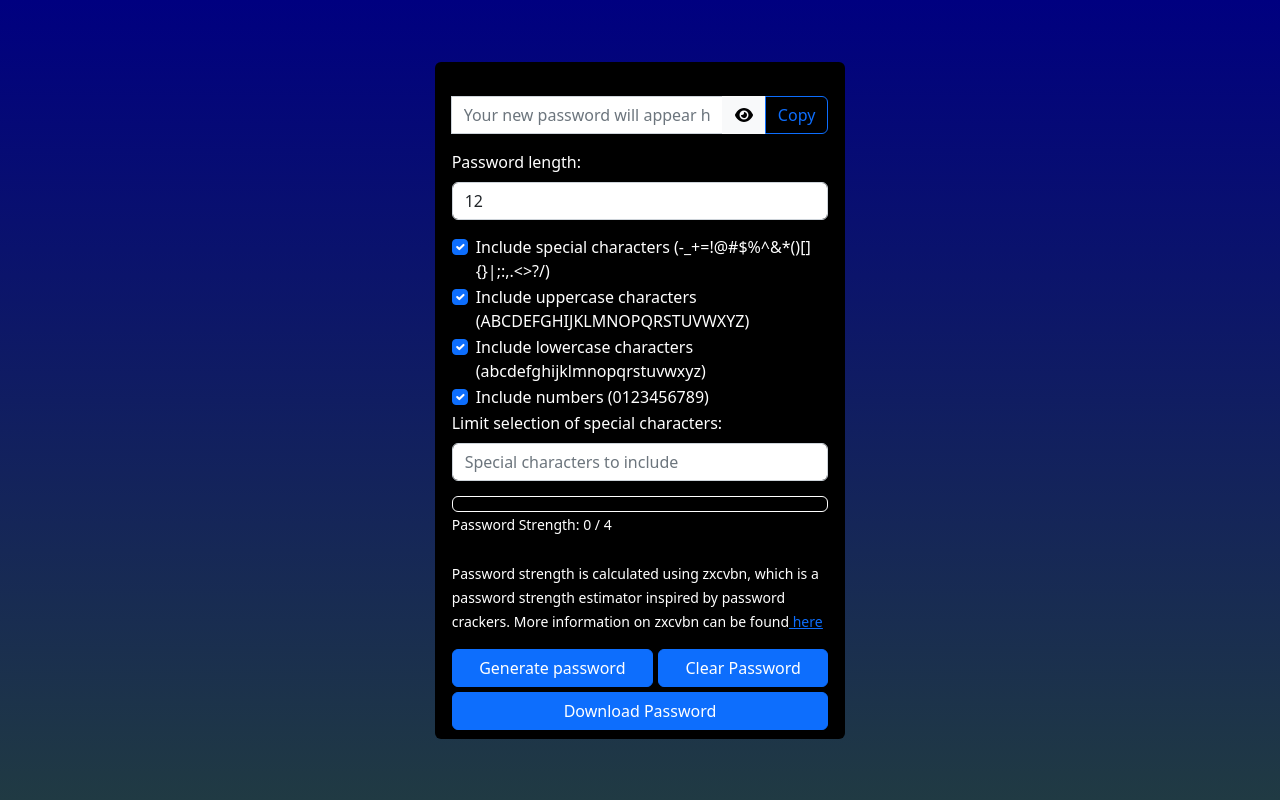
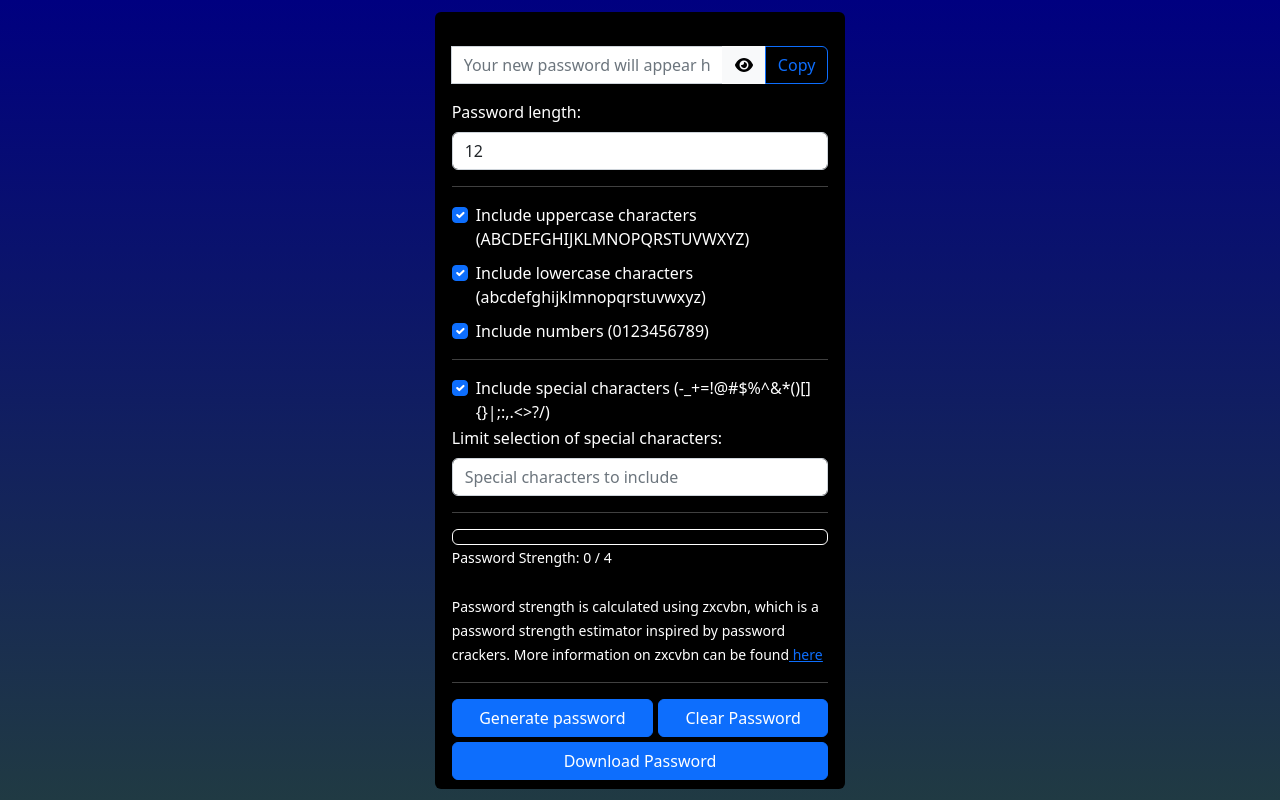
Before and after one commit to NicholaiWP/PasswordGenerator, a React (Create React App) app: page / in a window 1280 px wide. Built offline with nearby package versions, Linux system fonts and the light colour scheme.

Commit message:
some styling and html changes

```diff
--- a/src/components/passwordGenerator.tsx
+++ b/src/components/passwordGenerator.tsx
@@ -44,6 +44,7 @@ import CustomToast from '../components/Toast';
     setPassword(generatedPassword);
     handleScore(generatedPassword);
     checkAllOptionsUnchecked();
+
   };
 
   function handleScore(password: string) {
@@ -176,13 +177,19 @@ import CustomToast from '../components/Toast';
     }
   }
 
+  const handleSubmit = (e:React.FormEvent) => {
+    e.preventDefault();
+    e.stopPropagation();
+  };
+
   return (
     <>
     {passwordVisibility ? displayToast(`successfully copied: '${password}' to clipboard`): displayToast("successfully copied password to clipboard")}
       <Container className="vh-100 px-0" fluid={true}>
         <Row className="vh-100 px-0">
           <Col id="card-col" xs={12} sm={8} md={6} lg={4}>
-          <Card bg="black" text="white">
+          <Form onSubmit={handleSubmit}>
+           <Card bg="black" text="white">
             <Card.Header>
 
             </Card.Header>
@@ -206,9 +213,9 @@ import CustomToast from '../components/Toast';
                   </Button>
                 </InputGroup>
                 {error && <div style={{ color: "red" }}>{error}</div>}
-                <Form>
+
+
                   <Form.Group>
-
                     <Form.Label>Password length:</Form.Label>
                     <Form.Control
                       type="number"
@@ -219,14 +226,9 @@ import CustomToast from '../components/Toast';
                       onChange={handlePasswordLengthChange}
                     />
                   </Form.Group>
-                  <Form.Group style={{marginTop:15 + 'px'}}>
-                    <Form.Check
-                      type="checkbox"
-                      checked={useSpecialChars}
-                      onChange={handleSpecialCharsChange}
-                      label="Include special characters (-_+=!@#$%^&*()[]{}|;:,.<>?/)"
-                    />
-                  </Form.Group>
+
+                  <hr></hr>
+
                   <Form.Group>
                     <Form.Check
                       type="checkbox"
@@ -253,11 +255,21 @@ import CustomToast from '../components/Toast';
                     label="Include numbers (0123456789)"
                     />
                   </Form.Group>
-                </Form>
 
-                <Form.Label htmlFor="special-chars">Limit selection of special characters:</Form.Label>
+                  <hr></hr>
 
-                <Form.Control type="text" name="special-chars" placeholder="Special characters to include" value={customSpecialChars} onChange={handleSpecialCharsInputChange} />
+                <Form.Group style={{marginTop:10 + 'px'}}>
+                    <Form.Check
+                      type="checkbox"
+                      checked={useSpecialChars}
+                      onChange={handleSpecialCharsChange}
+                      label="Include special characters (-_+=!@#$%^&*()[]{}|;:,.<>?/)"
+                    />
+                    <Form.Label htmlFor="special-chars">Limit selection of special characters:</Form.Label>
+                    <Form.Control type="text" name="special-chars" placeholder="Special characters to include" value={customSpecialChars} onChange={handleSpecialCharsInputChange} />
+                  </Form.Group>
+
+                  <hr></hr>
 
                 <ProgressBar id="progress-bar" style={{marginTop:15 + 'px'}} now={passwordScore * 25} className={getProgressColor()} />
                 <small>{`Password Strength: ${passwordScore} / 4`}</small>
@@ -269,27 +281,40 @@ import CustomToast from '../components/Toast';
               )}
 
           </Card.Body>
+
           <Card.Footer>
-          <div>
+
+          <React.Fragment>
               <p>
                 <small>Password strength is calculated using zxcvbn, which is a password strength estimator inspired by password crackers.
                   More information on zxcvbn can be found
                   <a href="https://github.com/dropbox/zxcvbn"><u> here</u></a>
                 </small>
                 </p>
-            </div>
+            </React.Fragment>
+
+            <hr></hr>
+
             <div className="center">
-                <Button className="btn-child" variant="primary" onClick={handlePasswordGeneration}>
+                <Button type="submit" className="btn-child" variant="primary" onClick={handlePasswordGeneration}>
                   Generate password
                 </Button>
                 <Button className="btn btn-primary btn-child" id="clear" onClick={clearPassword}>Clear Password</Button>
                 <Button className="btn btn-primary btn-child" id="download-btn" onClick={canDownload}>Download Password</Button>
             </div>
+
           </Card.Footer>
-      </Card>
-      </Col>
-    </Row>
+
+         </Card>
+
+        </Form>
+
+        </Col>
+
+      </Row>
+
       </Container>
+
     </>
 
    );
--- a/src/styles/App.css
+++ b/src/styles/App.css
@@ -33,6 +33,11 @@ body{
   flex:1 1 auto;
 }
 
+.form-check{
+ margin-top: 10px;
+ margin-bottom: 10px;
+}
+
 @media only screen and (max-width: 480px){
   body{
       overflow: visible;
```
